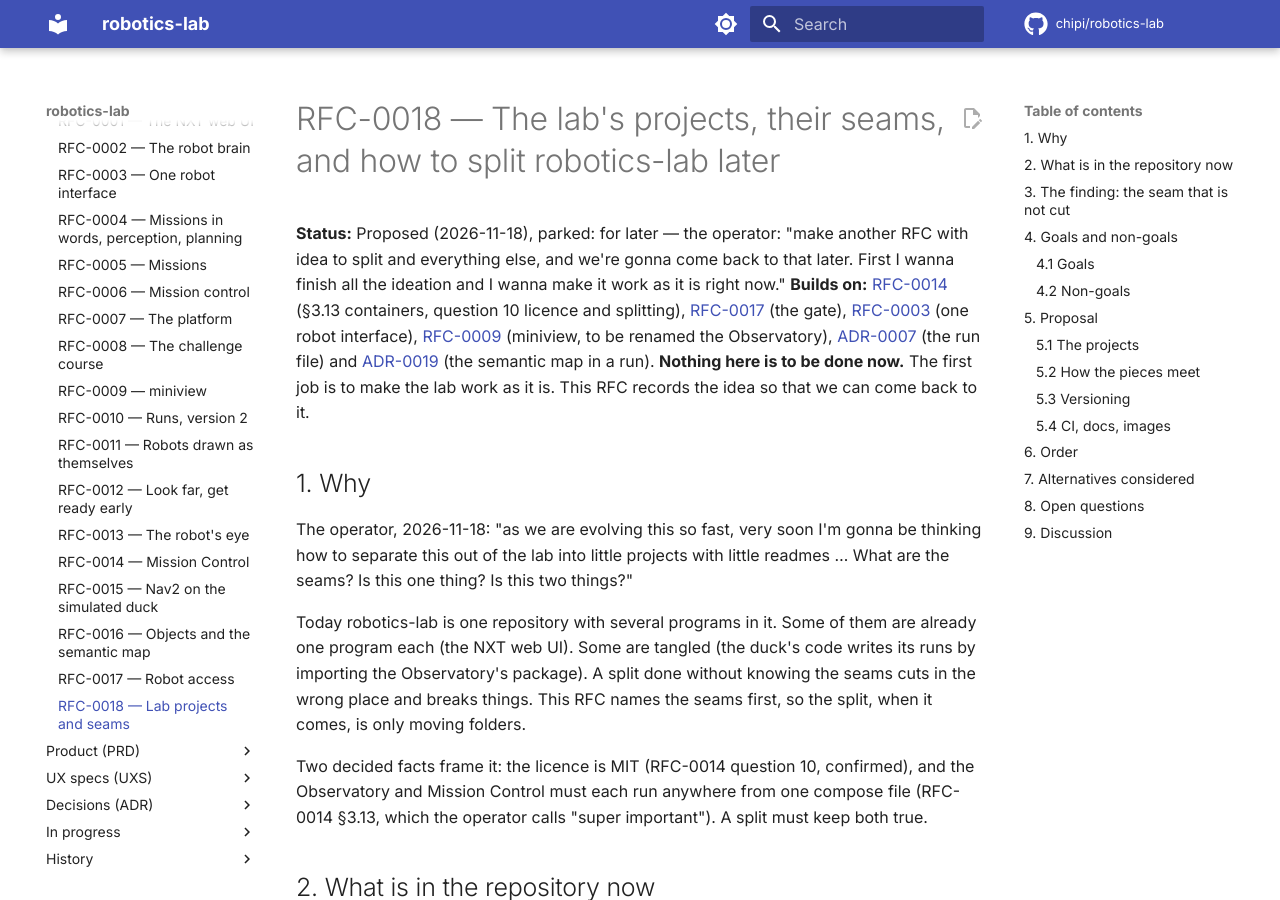
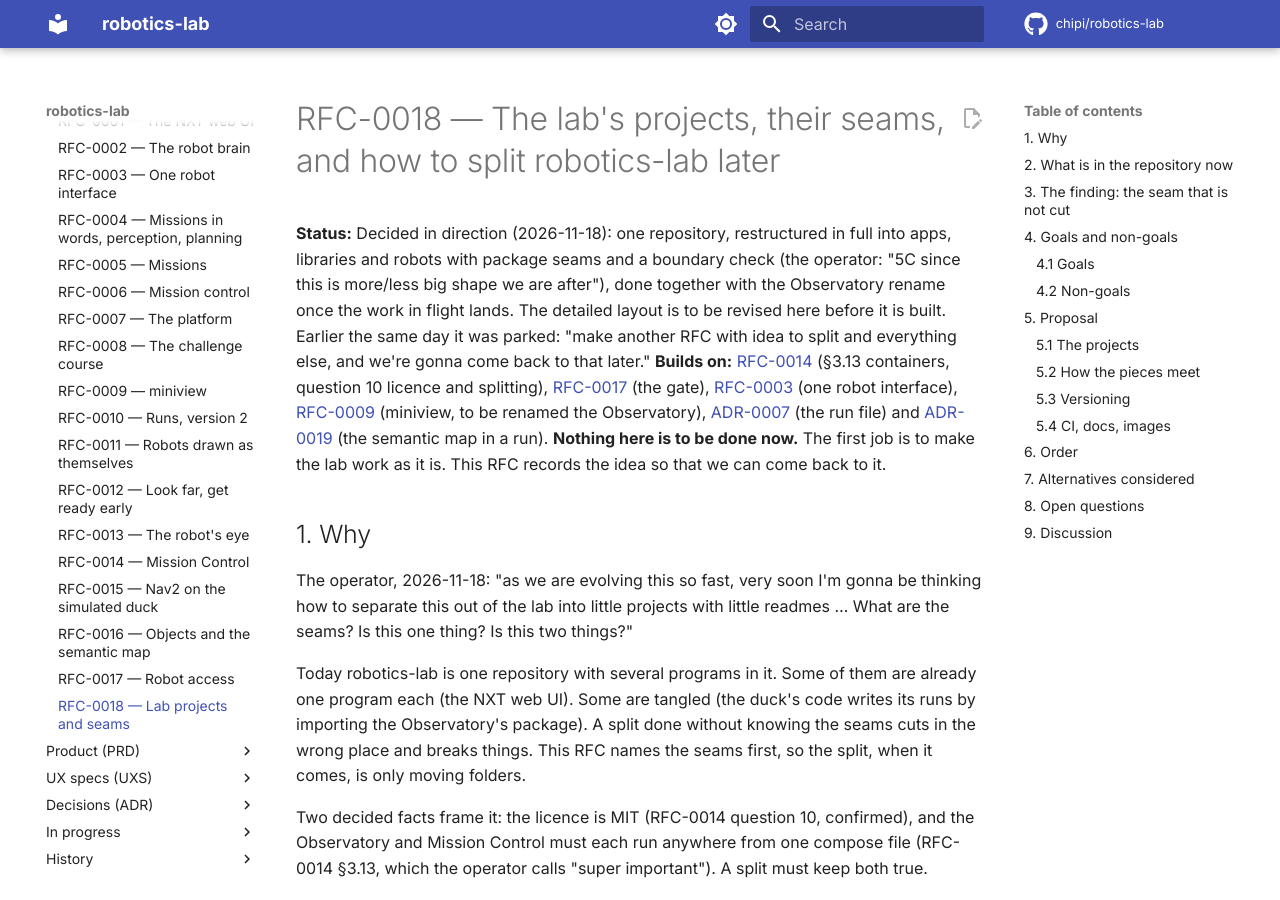
Before and after one commit to chipi/robotics-lab, an MkDocs documentation site: the page built from docs/rfc/RFC-0018-lab-projects-and-seams.md, in a window 1280 px wide and 900 px high. Built offline with MkDocs 1.6.1 and Material for MkDocs 9.7.7, drawn with Linux system fonts in a browser that asks for light colours; comment, search, counter and statistics services are not loaded.

Commit message:
docs: the operator's decisions — RFC-0012 accepted (built in the challenge stream), RFC-0018 one repo restructured in full, mobile and Slack later
Co-Authored-By: Claude Opus 5.5 <noreply@anthropic.com>
Claude-Session: https://claude.ai/code/session_014cvkLDtihKBLiV2cbMenbC

```diff
--- a/docs/rfc/RFC-0018-lab-projects-and-seams.md
+++ b/docs/rfc/RFC-0018-lab-projects-and-seams.md
@@ -1,8 +1,11 @@
 # RFC-0018 — The lab's projects, their seams, and how to split robotics-lab later
 
-**Status:** Proposed (2026-11-18), parked: for later — the operator: "make another RFC with idea to
-split and everything else, and we're gonna come back to that later. First I wanna finish all the
-ideation and I wanna make it work as it is right now."
+**Status:** Decided in direction (2026-11-18): one repository, restructured in full into apps,
+libraries and robots with package seams and a boundary check (the operator: "5C since this is
+more/less big shape we are after"), done together with the Observatory rename once the work in
+flight lands. The detailed layout is to be revised here before it is built. Earlier the same day it
+was parked: "make another RFC with idea to split and everything else, and we're gonna come back to
+that later."
 **Builds on:** [RFC-0014](RFC-0014-mission-control.md) (§3.13 containers, question 10 licence and
 splitting), [RFC-0017](RFC-0017-robot-access.md) (the gate),
 [RFC-0003](RFC-0003-robot-interface.md) (one robot interface),
```
Also changed, not shown: docs/rfc/README.md (+3 -2 lines), docs/rfc/RFC-0012-look-far.md (+2 -1 lines), docs/rfc/RFC-0014-mission-control.md (+2 -1 lines).
